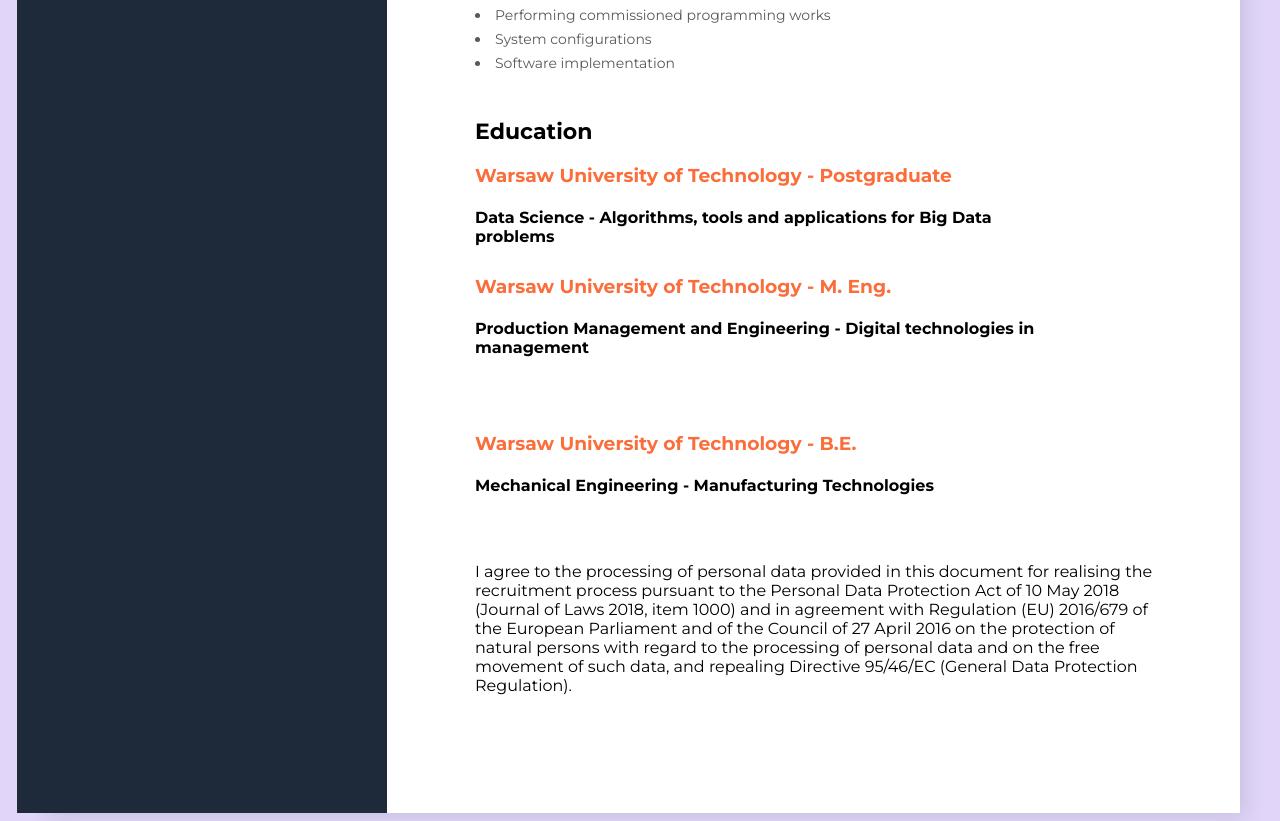
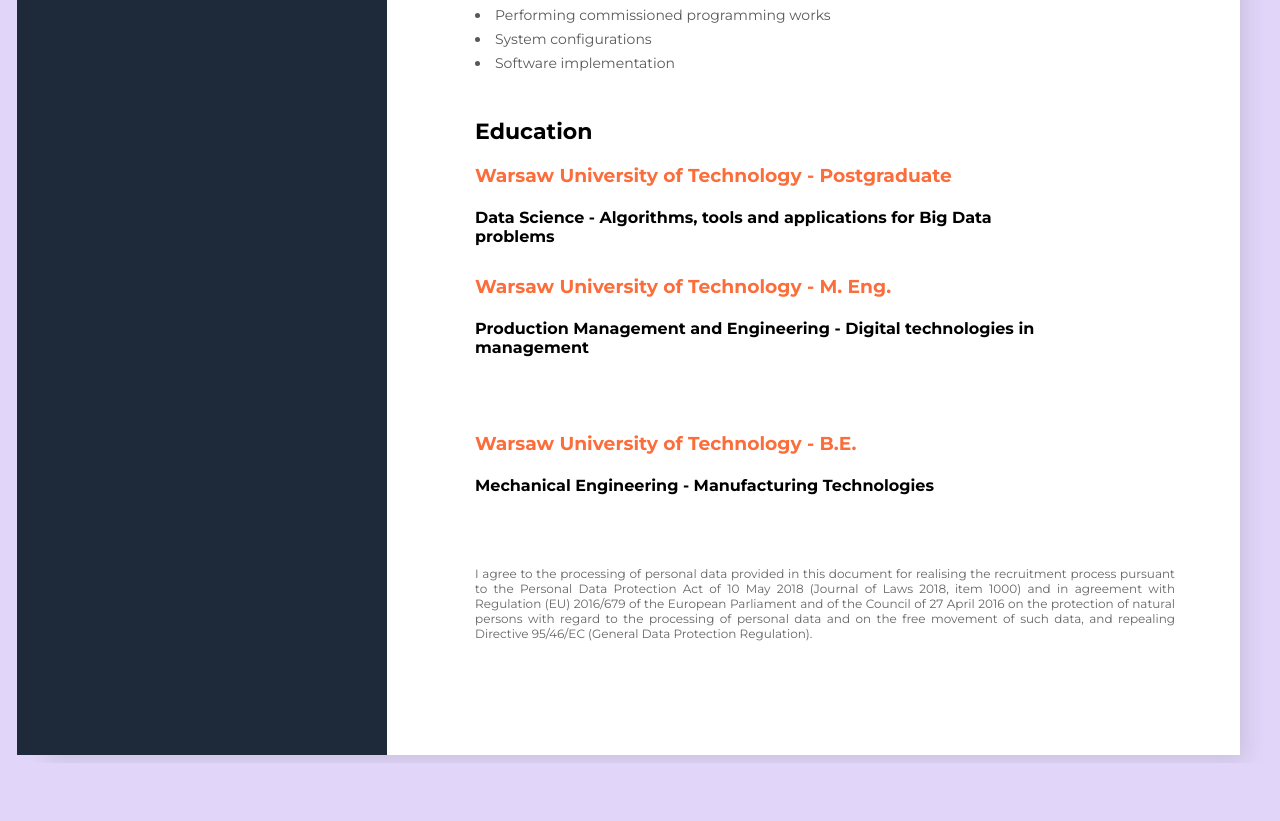
Before and after one commit to HModz/cv, a plain HTML site: page index.html in a window 1280 px wide. Shown: the part 1188-2009 px from the top of the page. After the commit the page ends 1951 px from the top, so only its background shows below. Drawn offline with Linux system fonts and the light colour scheme.

Commit message:
Add 'rodo' class for styling adjustments
Added a new class 'rodo' for additional styling.

```diff
--- a/style.css
+++ b/style.css
@@ -163,3 +163,9 @@ main {
     width: 600px;
     height: 114px;
 }
+.rodo {
+    font-size: 12px;
+    color: #666;
+    margin-top: 20px;
+    text-align: justify;
+}
```
